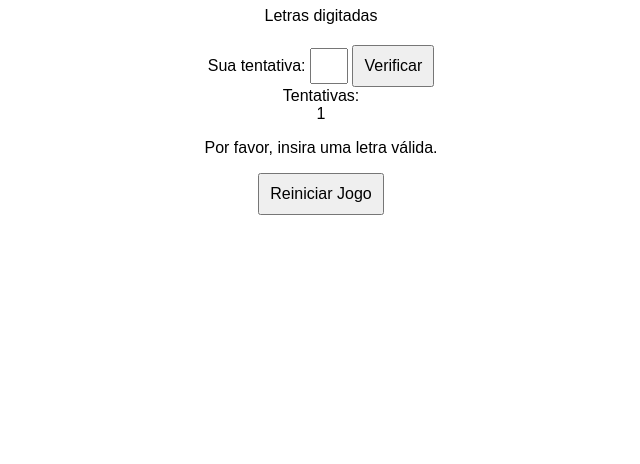
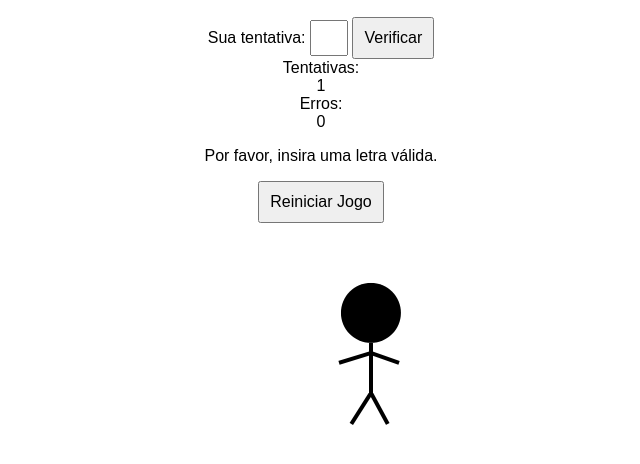
Before and after one commit to gustavobana10/jogo, a plain HTML site: page index.html in a window 1280 px wide. Both pictures are taken after a click on the button "Verificar". Shown: the part 372-836 px from the top of the page, without its empty margins (319-959 px from the left). Before the commit the page ends 800 px from the top, so only its background shows below. Drawn offline with Linux system fonts and the light colour scheme.

Commit message:
atualizacao

```diff
--- a/index.html
+++ b/index.html
@@ -18,8 +18,18 @@
         <button onclick="checkGuess()">Verificar</button>
         <div>Tentativas:</div>
         <div id="quant-tentativas"></div>
+        <div>Erros:</div>
+        <div id="quant-erros"></div>
         <p id="message"></p>
         <button onclick="reiniciarJogo()">Reiniciar Jogo</button>
+        <div class="forca">
+            <div class="imagens">
+                <img src="img/1.png" alt="" class="imagem1">
+                <img src="img/2.png" alt="" class="imagem2">
+                <img src="img/3.png" alt="" class="imagem3">
+                <img src="img/4.png" alt="" class="imagem4">
+            </div>
+        </div>
     </div>
     <script src="script.js"></script>
 </body>
--- a/script.js
+++ b/script.js
@@ -7,7 +7,7 @@ function sortearPosicao() {
 }
 
 // Palavra que o jogador precisa adivinhar
-var palavraSecreta = listaPalavras[sortearPosicao()];
+var palavraSecreta = listaPalavras[sortearPosicao(listaPalavras)];
 
 // Inicializa o array de letras corretamente adivinhadas
 var letrasAdivinhadas = Array(palavraSecreta.length).fill("_");
@@ -20,6 +20,7 @@ function atualizarPalavra() {
 }
 var letrasD = [];
 var tentativas = 1;
+var erros = 0;
 
 //mostra as letras digitadas
 function mostraLetrasDigitadas() {
@@ -27,6 +28,8 @@ function mostraLetrasDigitadas() {
     letras.textContent = letrasD;
     const tent = document.getElementById("quant-tentativas");
     tent.textContent = tentativas;
+    const tentErros = document.getElementById("quant-erros");
+    tentErros.textContent = erros;
 }
 
 // Função para reiniciar o jogo
@@ -34,6 +37,7 @@ function reiniciarJogo() {
     var novaPosicao = sortearPosicao();
     letrasD = [];
     tentativas = 1;
+    erros = 0;
     mostraLetrasDigitadas();
     // Palavra que o jogador precisa adivinhar
     palavraSecreta = listaPalavras[novaPosicao];
@@ -45,6 +49,8 @@ function reiniciarJogo() {
 
     document.getElementById("message").textContent = "";
 }
+
+
 
 // Função chamada ao clicar no botão "Verificar"
 function checkGuess() {
@@ -69,7 +75,13 @@ function checkGuess() {
                 document.getElementById("message").textContent = "Parabéns! Você venceu!";
             }
         } else {
-            document.getElementById("message").textContent = "Tente novamente. Letra incorreta.";
+            if (erros > 4) {
+                document.getElementById("message").textContent = "Game Over, tente novamente!";
+            }
+            else {
+                document.getElementById("message").textContent = "Tente novamente. Letra incorreta.";
+            }
+            erros++;
         }
     } else {
         document.getElementById("message").textContent = "Por favor, insira uma letra válida.";
--- a/style.css
+++ b/style.css
@@ -31,3 +31,26 @@ button {
     padding: 10px;
     font-size: 16px;
 }
+
+.imagens{
+    position: relative;
+    margin-top: 20px;
+    align-items: center;
+}
+
+.imagens img{
+    position: absolute;
+
+}
+
+.imagem2{
+    margin-top: 100px;
+}
+
+.imagem3{
+    margin-top: 100px;
+}
+
+.imagem4{
+    margin-top: 150px;
+}
```
Also changed, not shown: img/1.png (added), img/2.png (added), img/3.png (added), img/4.png (added).
